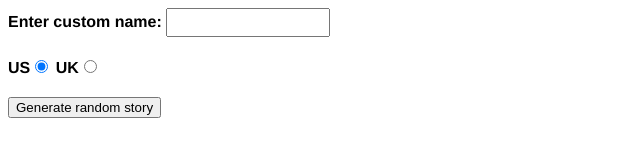
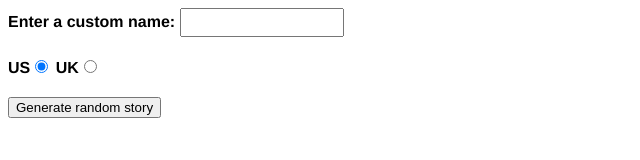
Before and after one commit to MaxMosier/MaxMosier, a plain HTML site: page wa/wa9.html in a window 1280 px wide. Shown: the full height of the page, 0-640 px from the left. Drawn offline with Linux system fonts and the light colour scheme.

Commit message:
A
Just added an 'a' to the topmost label, as it sounded less "robotic-y" to me!

```diff
--- a/wa/wa9.html
+++ b/wa/wa9.html
@@ -12,7 +12,7 @@
 
   <body>
     <div>
-      <label for="customname">Enter custom name:</label>
+      <label for="customname">Enter a custom name:</label>
       <input id="customname" type="text" placeholder="">
     </div>
     <div>
```
